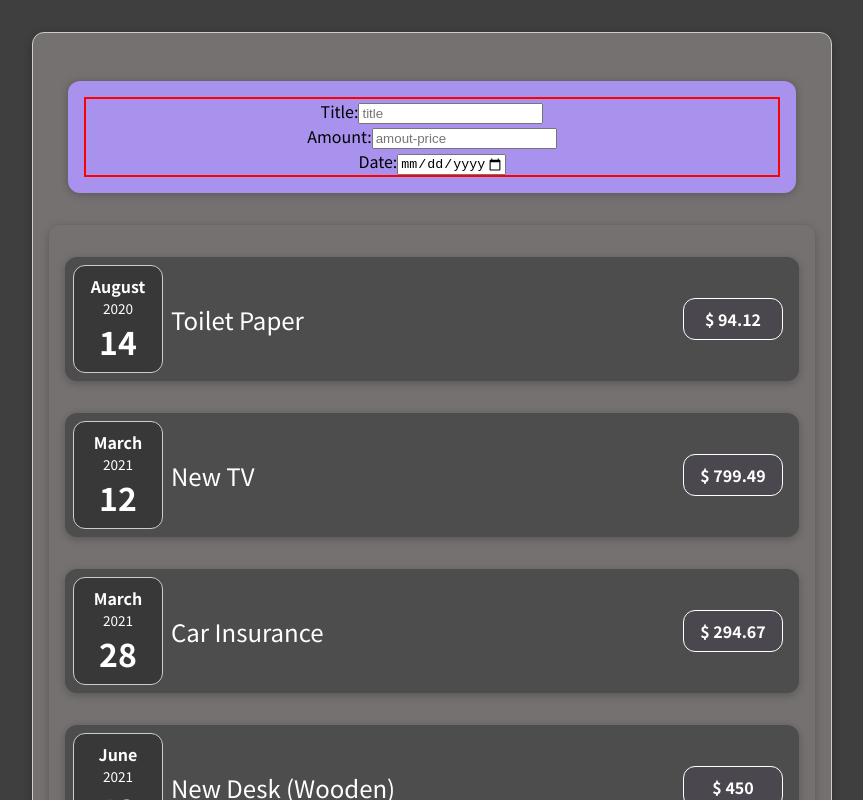
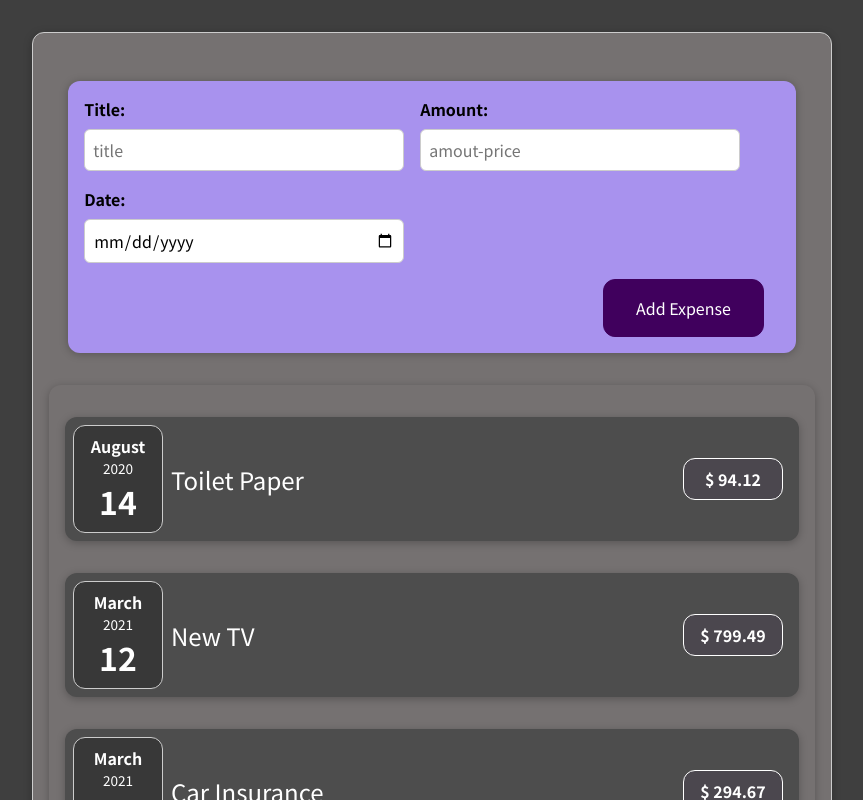
Before and after one commit to aron-net/Expense-Tracker, a React (Create React App) app: page / in a window 1280 px wide. Shown: the top 800 px of the page, without its empty margins (208-1071 px from the left). Built offline with nearby package versions, Linux system fonts and the light colour scheme.

Commit message:
Add function to submit the input

```diff
--- a/src/Components/ExpenseTracker/Expense/Expense.js
+++ b/src/Components/ExpenseTracker/Expense/Expense.js
@@ -10,9 +10,16 @@ const Expense = () => {
         {id: 'e4', title: 'New Desk (Wooden)', amount: 450, date: new Date(2021, 5, 12)},
     ];
 
+    const addNewExpense = (enteredNewExpense) => {
+        const newExpense = {
+            ...enteredNewExpense,
+        }
+        console.log(newExpense);
+    }
+
     return (
         <Card className="expense">
-            <NewExpense />
+            <NewExpense onAddNewExpense={addNewExpense}/>
             <ExpenseList data={expenses}/>
         </Card>
     )
--- a/src/Components/ExpenseTracker/NewExpense/ExpenseForm.css
+++ b/src/Components/ExpenseTracker/NewExpense/ExpenseForm.css
@@ -1,3 +1,26 @@
 .expense-form {
-    border: 2px solid red;
+  display: flex;
+  flex-wrap: wrap;
+  gap: 1rem;
+  margin-bottom: 1rem;
+  text-align: left;
 }
+
+.expense-form__control label {
+    font-weight: bold;
+  margin-bottom: 0.5rem;
+  display: block;
+}
+
+.expense-form__control input {
+    font: inherit;
+  padding: 0.5rem;
+  border-radius: 6px;
+  border: 1px solid #ccc;
+  width: 20rem;
+  max-width: 100%;
+}
+
+.expense-form__action {
+    text-align: right;
+}
--- a/src/Components/ExpenseTracker/NewExpense/ExpenseForm.js
+++ b/src/Components/ExpenseTracker/NewExpense/ExpenseForm.js
@@ -1,21 +1,67 @@
-import './ExpenseForm.css';
+import { useState } from "react";
+import "./ExpenseForm.css";
 
-const ExpenseForm = () => {
+const ExpenseForm = (props) => {
+  const [enteredTitle, setEnterdTitle] = useState("");
+  const [enteredAmount, setEnteredAmount] = useState("");
+  const [enteredDate, setEnteredDate] = useState("");
+  const titleChangeHandler = (event) => {
+    setEnterdTitle(event.target.value)
+  };
+  const amountChangeHandler = (event) => {
+    setEnteredAmount(event.target.value)
+  };
+  const dateChangeHandler = (event) => {
+    setEnteredDate(event.target.value)
+  }
+  const submitHandler = (event) => {
+    event.preventDefault();
+    const expenseData = {
+        title: enteredTitle,
+        amount: enteredAmount,
+        date: enteredDate
+    }
+    props.onSaveNewExpense(expenseData);
+    setEnterdTitle('');
+    setEnteredAmount('');
+    setEnteredDate('');
+  }
   return (
-        <form>
-            <div className='expense-form'>
-                <div>
+    <form onSubmit={submitHandler}>
+      <div className="expense-form">
+        <div className="expense-form__control">
           <label>Title:</label>
-                    <input type='text' placeholder='title' />
+          <input
+            type="text"
+            placeholder="title"
+            value={enteredTitle}
+            onChange={titleChangeHandler}
+          />
         </div>
-                <div>
+        <div className="expense-form__control">
           <label>Amount:</label>
-                    <input type='number' min='0.01' step='0.01' placeholder='amout-price' />
+          <input
+            type="number"
+            min="0.01"
+            step="0.01"
+            placeholder="amout-price"
+            value={enteredAmount}
+            onChange={amountChangeHandler}
+          />
         </div>
-                <div>
+        <div className="expense-form__control">
           <label>Date:</label>
-                    <input type='date' min='2019-01-01' max='2030-12-31'/>
+          <input
+            type="date"
+            min="2019-01-01"
+            max="2030-12-31"
+            value={enteredDate}
+            onChange={dateChangeHandler}
+          />
         </div>
+      </div>
+      <div className="expense-form__action">
+        <button type="submit">Add Expense</button>
       </div>
     </form>
   );
--- a/src/Components/ExpenseTracker/NewExpense/NewExpense.css
+++ b/src/Components/ExpenseTracker/NewExpense/NewExpense.css
@@ -1,5 +1,5 @@
 .new-expense {
-    background-color: #a892ee;
+  background-color: #a892ee;
   padding: 1rem;
   margin: 2rem auto;
   width: 50rem;
@@ -8,3 +8,31 @@
   text-align: center;
   box-shadow: 0 1px 8px rgba(0, 0, 0, 0.25);
 }
+
+.new-expense button {
+  font: inherit;
+  cursor: pointer;
+  padding: 1rem 2rem;
+  border: 1px solid #40005d;
+  background-color: #40005d;
+  color: white;
+  border-radius: 12px;
+  margin-right: 1rem;
+}
+
+.new-expense button:hover,
+.new-expense button:active {
+  background-color: #510674;
+  border-color: #510674;
+}
+
+.new-expense button.alternative {
+  color: #220131;
+  border-color: transparent;
+  background-color: transparent;
+}
+
+.new-expense button.alternative:hover,
+.new-expense button.alternative:active {
+  background-color: #ddb3f8;
+}
--- a/src/Components/ExpenseTracker/NewExpense/NewExpense.js
+++ b/src/Components/ExpenseTracker/NewExpense/NewExpense.js
@@ -2,8 +2,15 @@ import Card from '../../UI/Card';
 import ExpenseForm from './ExpenseForm';
 import './NewExpense.css';
 
-const NewExpense = () => {
-    return <Card className='new-expense'><ExpenseForm /></Card>
+const NewExpense = (props) => {
+    const saveNewExpense = (enteredExpense) => {
+        const expenseData = {
+            ...enteredExpense,
+            id: Math.random().toLocaleString(),
+        }
+        props.onAddNewExpense(expenseData)
+    }
+    return <Card className='new-expense'><ExpenseForm onSaveNewExpense={saveNewExpense}/></Card>
 };
 
 export default NewExpense;
```
Lines whose indentation alone changed are shown as unchanged.
